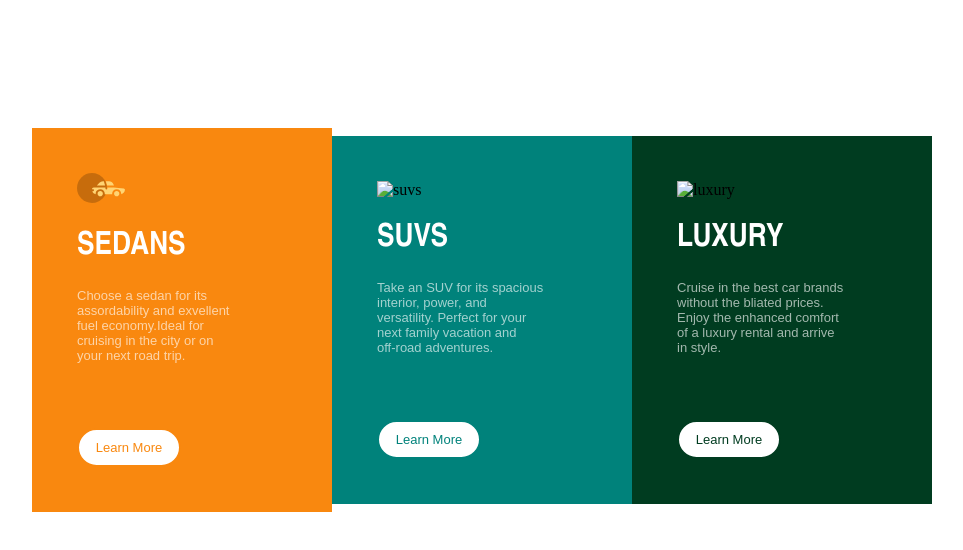
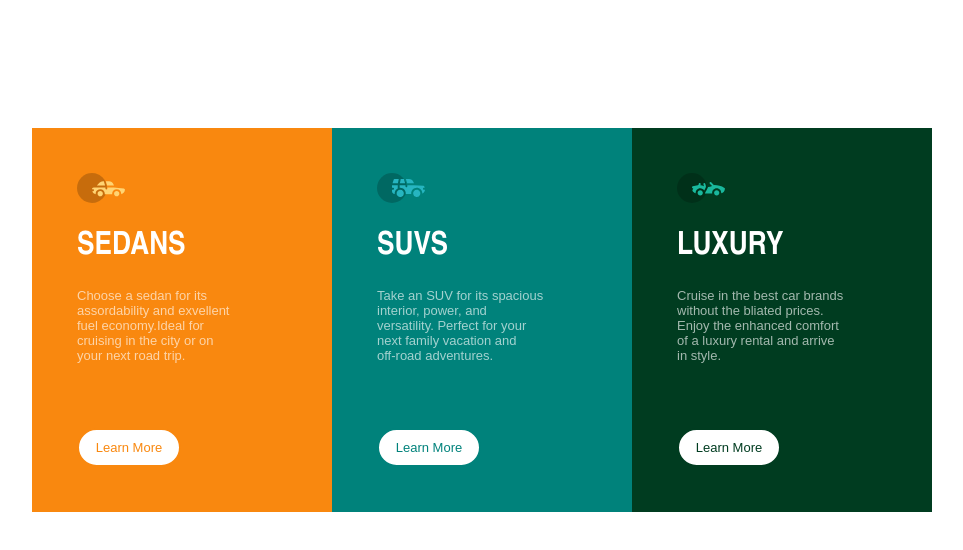
Before and after one commit to aman7714/3CardMiniProject, a plain HTML site: page index.html in a window 1280 px wide. Shown: the whole page, without its empty margins (158-1121 px from the left). Drawn offline with Linux system fonts and the light colour scheme; the site is published under a folder, as on GitHub Pages, so addresses that start at the root find nothing.

Commit message:
update img src

```diff
--- a/index.html
+++ b/index.html
@@ -27,7 +27,7 @@
             </div>
             <div class="column" id="column2">
                 <div class="box">
-                <div id="icon2"> <img src="/images/icon-suvs.svg" alt="suvs"></div>
+                <div id="icon2"> <img src="images/icon-suvs.svg" alt="suvs"></div>
                 <div><h1 class="heading">SUVS</h1></div>
                 <div><p>Take an SUV for its spacious <br>
                     interior, power, and <br>
@@ -40,7 +40,7 @@
             </div>
             <div class="column" id="column3">
                 <div class="box">
-                <div id="icon2"><img src="/images/icon-luxury.svg" alt="luxury"></div>
+                <div id="icon2"><img src="images/icon-luxury.svg" alt="luxury"></div>
                 <div><h1 class="heading">LUXURY</h1></div>
                 <div><p>Cruise in the best car brands <br>
                         without the bliated prices. <br>
```
